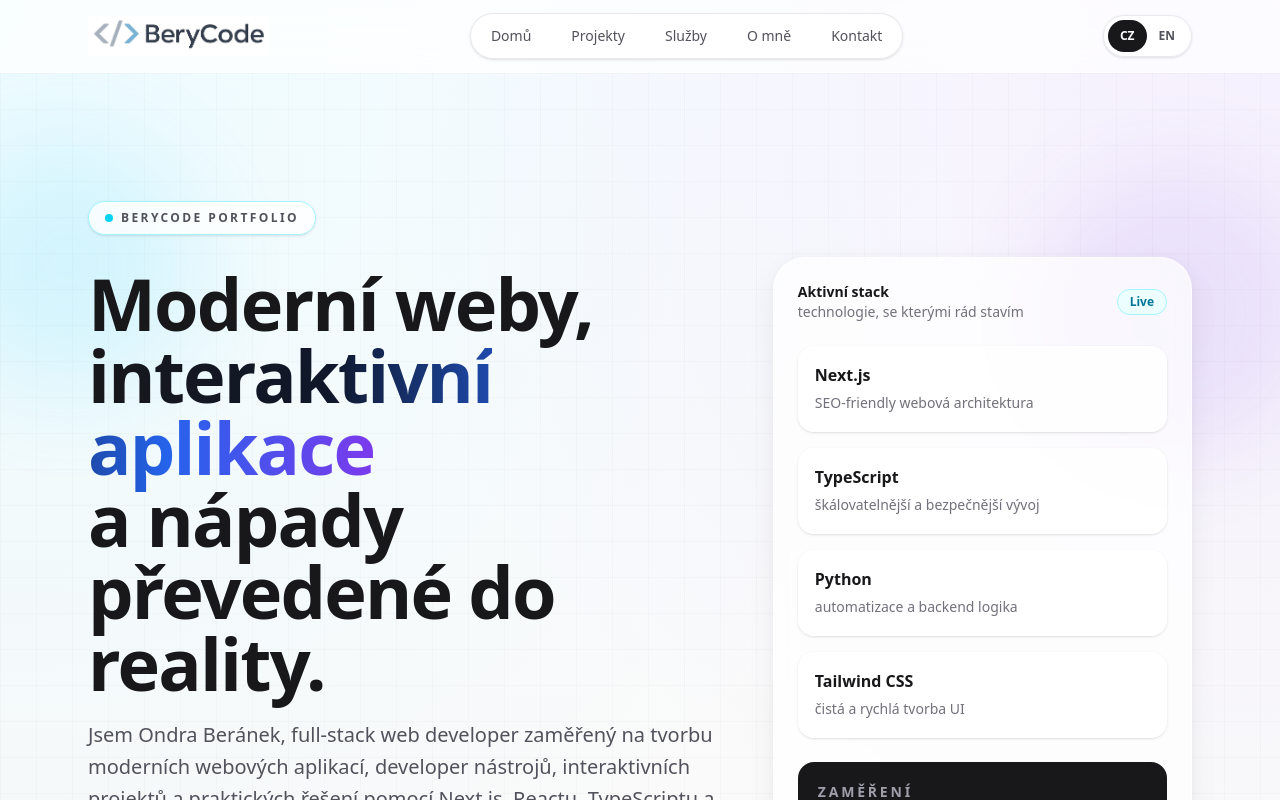
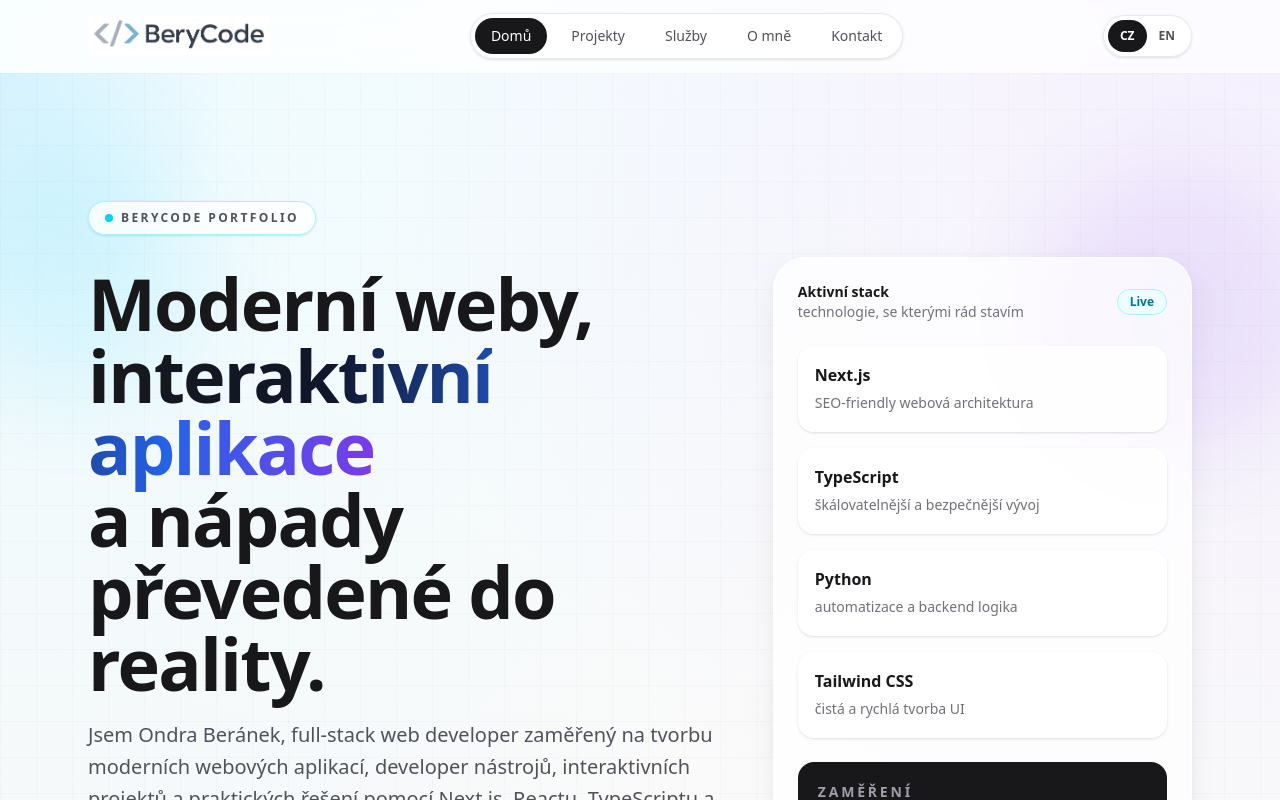
Before and after one commit to I3lade02/berycode-next, a Next.js app: page / in a window 1280 px wide. Shown: the top 800 px of the page. Built offline with nearby package versions, Linux system fonts and the light colour scheme.

Commit message:
feat: small UI changes

```diff
--- a/package.json
+++ b/package.json
@@ -14,6 +14,7 @@
     "@emailjs/browser": "^4.4.1",
     "@hookform/resolvers": "^5.2.2",
     "clsx": "^2.1.1",
+    "framer-motion": "^12.36.0",
     "lucide-react": "^0.577.0",
     "next": "16.1.6",
     "react": "19.2.3",
--- a/src/app/layout.tsx
+++ b/src/app/layout.tsx
@@ -6,6 +6,8 @@ import Navbar from "@/components/layout/Navbar";
 import JsonLd from "@/components/seo/JsonLd";
 import LanguageProvider from "@/components/providers/LanguageProvider";
 import { siteConfig } from "@/lib/metadata";
+import PageTransition from "@/components/layout/PageTransition";
+import { title } from "process";
 
 export const metadata: Metadata = {
   metadataBase: new URL(siteConfig.url),
@@ -47,7 +49,9 @@ export default function RootLayout({
 
           <div className="flex min-h-screen flex-col">
             <Navbar />
-            <div className="flex-1">{children}</div>
+            <PageTransition>
+              <div className="flex-1">{children}</div>
+            </PageTransition>
             <Footer />
           </div>
         </LanguageProvider>
--- a/src/app/projects/page.tsx
+++ b/src/app/projects/page.tsx
@@ -8,6 +8,7 @@ import SectionHeading from "@/components/ui/SectionHeading";
 import { useLanguage } from "@/components/providers/LanguageProvider";
 import { projects } from "@/content/projects";
 import { getLocalizedText } from "@/lib/i18n/project-text";
+import TiltCard from "@/components/ui/TiltCard";
 
 export default function ProjectsPage() {
   const { t, locale } = useLanguage();
@@ -23,10 +24,8 @@ export default function ProjectsPage() {
 
         <div className="grid gap-8 md:grid-cols-2 xl:grid-cols-3">
           {projects.map((project) => (
-            <article
-              key={project.slug}
-              className="glass-card card-hover overflow-hidden rounded-[1.75rem]"
-            >
+            <TiltCard key={project.slug}>
+              <article className="glass-card card-hover overflow-hidden rounded-[1.75rem]">
                 <div className="relative aspect-16/10 w-full bg-zinc-100">
                   <Image
                     src={project.image}
@@ -66,6 +65,7 @@ export default function ProjectsPage() {
                   </Link>
                 </div>
               </article>
+            </TiltCard>
           ))}
         </div>
       </Container>
--- a/src/components/layout/Navbar.tsx
+++ b/src/components/layout/Navbar.tsx
@@ -3,6 +3,7 @@
 import { useState } from "react";
 import Image from "next/image";
 import Link from "next/link";
+import { usePathname } from "next/navigation";
 
 import Container from "./Container";
 import LanguageSwitcher from "./LanguageSwitcher";
@@ -10,6 +11,7 @@ import { useLanguage } from "@/components/providers/LanguageProvider";
 
 export default function Navbar() {
   const { t } = useLanguage();
+  const pathname = usePathname();
   const [open, setOpen] = useState(false);
 
   const links = [
@@ -23,7 +25,7 @@ export default function Navbar() {
   return (
     <header className="sticky top-0 z-50 border-b border-white/60 bg-white/70 backdrop-blur-xl">
       <Container className="flex h-18 items-center justify-between gap-4">
-        <Link href="/" prefetch={false} className="flex items-center gap-3">
+        <Link href="/" className="flex items-center gap-3">
           <Image
             src="/logo/berycode-logo.jpg"
             alt="BeryCode"
@@ -34,13 +36,19 @@ export default function Navbar() {
           />
         </Link>
 
+        {/* desktop menu */}
         <nav className="hidden items-center gap-2 rounded-full border border-zinc-200/80 bg-white/80 p-1 shadow-sm md:flex">
           {links.map((link) => (
             <Link
               key={link.href}
               href={link.href}
-              prefetch={false}
-              className="rounded-full px-4 py-2 text-sm font-medium text-zinc-600 transition hover:bg-zinc-100 hover:text-zinc-900"
+              className={`rounded-full px-4 py-2 text-sm font-medium transition
+                ${
+                  pathname === link.href
+                    ? "bg-zinc-900 text-white"
+                    : "text-zinc-600 hover:bg-zinc-100 hover:text-zinc-900"
+                }
+              `}
             >
               {link.label}
             </Link>
@@ -50,31 +58,25 @@ export default function Navbar() {
         <div className="flex items-center gap-3">
           <LanguageSwitcher />
 
+          {/* hamburger */}
           <button
-            type="button"
-            aria-label={open ? "Close menu" : "Open menu"}
-            aria-expanded={open}
-            onClick={() => setOpen((prev) => !prev)}
-            className="group relative flex h-11 w-11 items-center justify-center rounded-xl border border-zinc-200 bg-white shadow-sm transition hover:bg-zinc-100 md:hidden"
+            onClick={() => setOpen((p) => !p)}
+            className="relative flex h-11 w-11 items-center justify-center rounded-xl border border-zinc-200 bg-white md:hidden"
           >
-            <span className="sr-only">
-              {open ? "Close navigation menu" : "Open navigation menu"}
-            </span>
-
             <span className="relative h-4 w-5">
               <span
-                className={`absolute left-0 h-0.5 w-5 rounded-full bg-zinc-900 transition-all duration-700 ease-out ${
-                  open ? "top-1/2 -translate-y-1/2 rotate-45" : "top-0"
+                className={`absolute left-0 h-0.5 w-5 bg-zinc-900 transition ${
+                  open ? "top-1/2 rotate-45" : "top-0"
                 }`}
               />
               <span
-                className={`absolute top-1/2 left-0 h-0.5 w-5 -translate-y-1/2 rounded-full bg-zinc-900 transition-all duration-300 ease-out ${
-                  open ? "opacity-0" : "opacity-100"
+                className={`absolute top-1/2 h-0.5 w-5 -translate-y-1/2 bg-zinc-900 transition ${
+                  open ? "opacity-0" : ""
                 }`}
               />
               <span
-                className={`absolute left-0 h-0.5 w-5 rounded-full bg-zinc-900 transition-all duration-700 ease-out ${
-                  open ? "top-1/2 -translate-y-1/2 -rotate-45" : "bottom-0"
+                className={`absolute left-0 h-0.5 w-5 bg-zinc-900 transition ${
+                  open ? "top-1/2 -rotate-45" : "bottom-0"
                 }`}
               />
             </span>
@@ -82,33 +84,23 @@ export default function Navbar() {
         </div>
       </Container>
 
+      {/* mobile menu */}
       <div
-        className={`overflow-hidden border-t border-zinc-200 bg-white transition-all duration-700 ease-out md:hidden ${
-          open
-            ? "max-h-96 translate-y-0 opacity-100"
-            : "max-h-0 -translate-y-2 opacity-0"
+        className={`overflow-hidden border-t border-zinc-200 bg-white transition-all duration-300 md:hidden ${
+          open ? "max-h-96 opacity-100" : "max-h-0 opacity-0"
         }`}
       >
-        <Container className="py-4">
-          <nav className="flex flex-col">
-            {links.map((link, index) => (
+        <Container className="py-4 flex flex-col">
+          {links.map((link) => (
             <Link
               key={link.href}
               href={link.href}
-                prefetch={false}
               onClick={() => setOpen(false)}
-                className={`translate-y-0 py-3 text-base font-medium text-zinc-700 transition-all hover:text-zinc-900 ${
-                  open ? "opacity-100" : "opacity-0"
-                }`}
-                style={{
-                  transitionDuration: "220ms",
-                  transitionDelay: open ? `${index * 45}ms` : "0ms",
-                }}
+              className="py-3 text-base font-medium text-zinc-700 hover:text-zinc-900"
             >
               {link.label}
             </Link>
           ))}
-          </nav>
         </Container>
       </div>
     </header>
--- /dev/null
+++ b/src/components/layout/PageTransition.tsx
@@ -0,0 +1,23 @@
+"use client";
+
+import { motion } from "framer-motion";
+import { usePathname } from "next/navigation";
+
+export default function PageTransition({
+  children,
+}: {
+  children: React.ReactNode;
+}) {
+  const pathname = usePathname();
+
+  return (
+    <motion.div
+      key={pathname}
+      initial={{ opacity: 0, y: 6 }}
+      animate={{ opacity: 1, y: 0 }}
+      transition={{ duration: 0.25 }}
+    >
+      {children}
+    </motion.div>
+  );
+}
--- a/src/components/sections/Hero.tsx
+++ b/src/components/sections/Hero.tsx
@@ -3,6 +3,7 @@
 import Container from "@/components/layout/Container";
 import Button from "@/components/ui/Button";
 import { useLanguage } from "@/components/providers/LanguageProvider";
+import { useState } from "react";
 
 const badges = [
   "Next.js",
@@ -14,10 +15,30 @@ const badges = [
 ];
 
 export default function Hero() {
+  const [pos, setPos] = useState({ x: 0, y: 0 });
   const { t } = useLanguage();
 
   return (
-    <section className="relative overflow-hidden py-24 sm:py-32">
+    <section
+      className="relative overflow-hidden py-24 sm:py-32"
+      onMouseMove={(e) =>
+        setPos({
+          x: e.clientX,
+          y: e.clientY,
+        })
+      }
+    >
+      <div
+        className="pointer-events-none absolute inset-0"
+        style={{
+          background: `radial-gradient(
+            600px circle at ${pos.x}px ${pos.y}px,
+            rgba(56,189,248,0.12),
+            transparent 40%
+          )`,
+        }}
+      />
+
       <div className="bg-grid absolute inset-0 opacity-40" />
 
       <div className="hero-ring hero-ring-cyan absolute top-16 -left-15 h-64 w-64" />
--- /dev/null
+++ b/src/components/ui/TiltCard.tsx
@@ -0,0 +1,46 @@
+"use client";
+
+import { useRef } from "react";
+
+export default function TiltCard({
+  children,
+}: {
+  children: React.ReactNode;
+}) {
+  const ref = useRef<HTMLDivElement>(null);
+
+  function handleMove(e: React.MouseEvent) {
+    const rect = ref.current?.getBoundingClientRect();
+    if (!rect) return;
+
+    const x = e.clientX - rect.left;
+    const y = e.clientY - rect.top;
+
+    const rotateX = ((y / rect.height) - 0.5) * 8;
+    const rotateY = ((x / rect.width) - 0.5) * -8;
+
+    ref.current!.style.transform = `
+      perspective(800px)
+      rotateX(${rotateX}deg)
+      rotateY(${rotateY}deg)
+      scale(1.02)
+    `;
+  }
+
+  function reset() {
+    if (ref.current)
+      ref.current.style.transform =
+        "perspective(800px) rotateX(0) rotateY(0)";
+  }
+
+  return (
+    <div
+      ref={ref}
+      onMouseMove={handleMove}
+      onMouseLeave={reset}
+      className="transition-transform duration-200"
+    >
+      {children}
+    </div>
+  );
+}
```
Also changed, not shown: 1 other file (tests, documents, lock files or other folders). Lines whose indentation alone changed are shown as unchanged.
